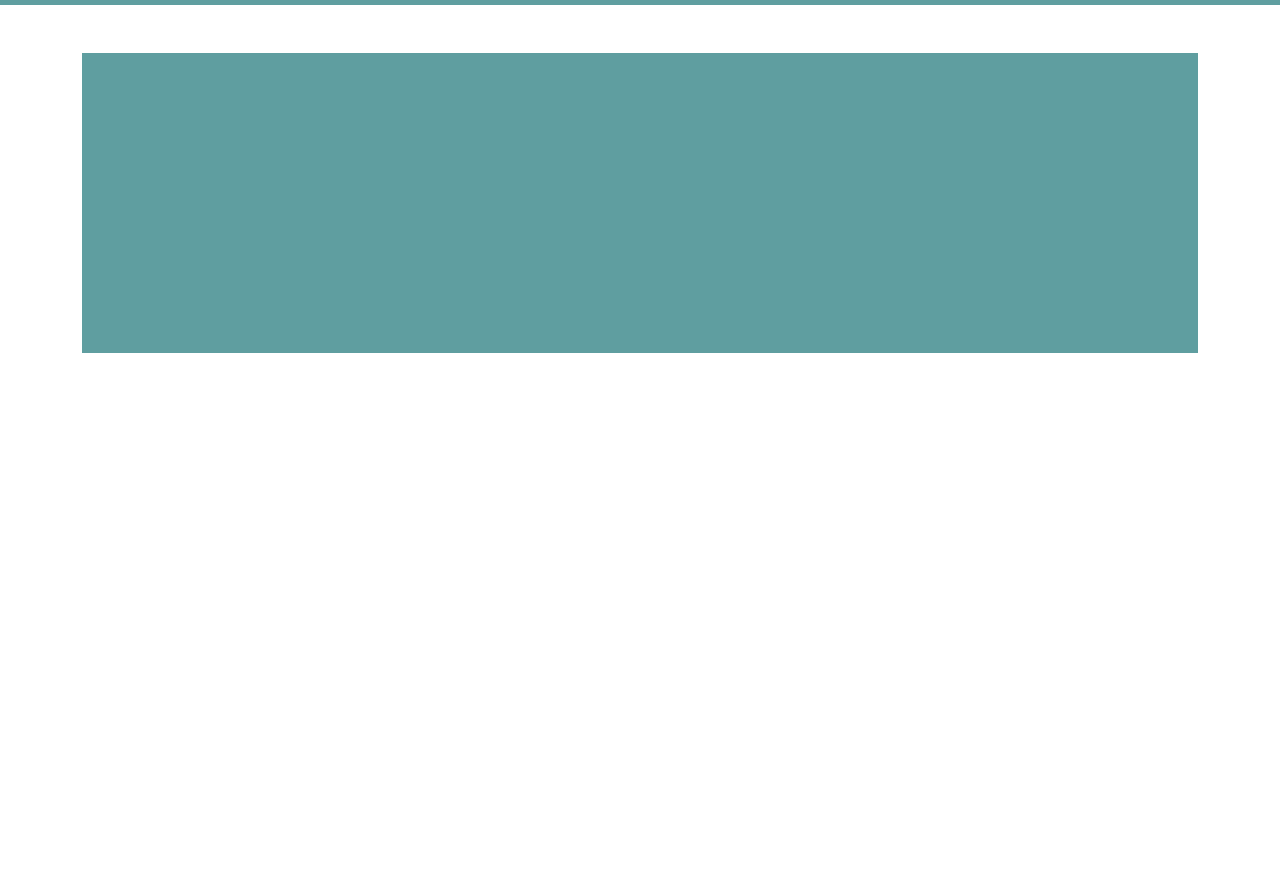
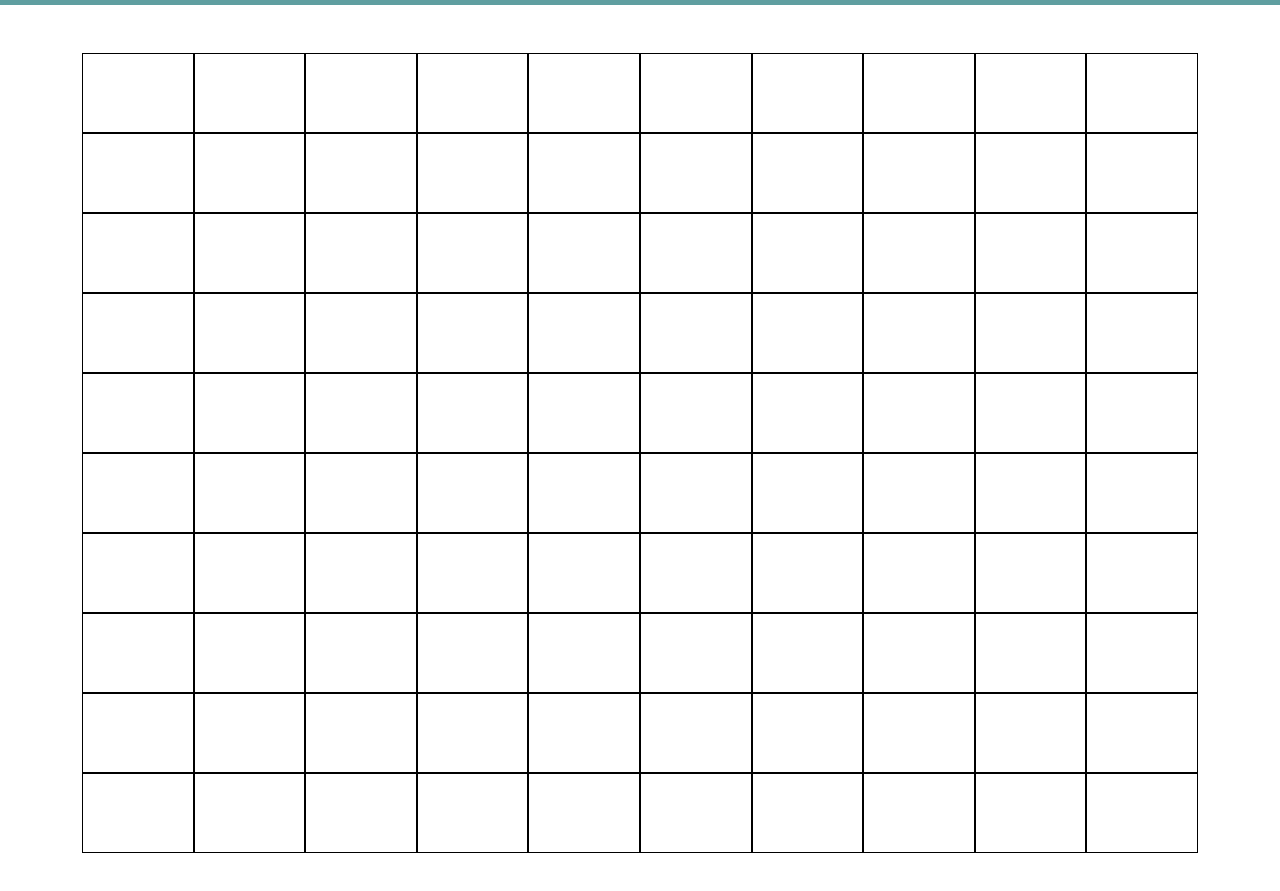
Before and after one commit to RobyLedda94/fizz-buzz, a plain HTML site: page index.html in a window 1280 px wide. Shown: the part 67-958 px from the top of the page. Before the commit the page ends 800 px from the top, so only its background shows below. Drawn offline with nearby package versions, Linux system fonts and the light colour scheme.

Commit message:
[UPD] layout per gli squares e media query

```diff
--- a/css/style.css
+++ b/css/style.css
@@ -15,8 +15,20 @@
 }
 
 .content-main {
-    height: 300px;
     background-color: cadetblue;
+}
+
+
+#gridFizzBuzz {
+    display: flex;
+    flex-wrap: wrap;
+}
+
+.square {
+    width: calc(100% / 2);
+    height: 80px;
+    background-color: white;
+    border: 1px solid black;
 }
 
 
@@ -49,8 +61,20 @@
 
 /* Media query */
 
+@media screen and (min-width: 376px) {
+    .square {
+        width: calc(100% / 5);
+    }
+}
+
 @media screen and (min-width: 576px) {
     .media-button {
         justify-content: end;
     }
 }
+
+@media screen and (min-width: 768px) {
+    .square {
+        width: calc(100% / 10);
+    }
+}
--- a/index.html
+++ b/index.html
@@ -34,7 +34,108 @@
             <div class="row">
                 <div class="col-12">
                     <div class="content-main">
-
+                        <div id="gridFizzBuzz">
+                            <div class="square"></div>
+                            <div class="square"></div>
+                            <div class="square"></div>
+                            <div class="square"></div>
+                            <div class="square"></div>
+                            <div class="square"></div>
+                            <div class="square"></div>
+                            <div class="square"></div>
+                            <div class="square"></div>
+                            <div class="square"></div>
+                            <div class="square"></div>
+                            <div class="square"></div>
+                            <div class="square"></div>
+                            <div class="square"></div>
+                            <div class="square"></div>
+                            <div class="square"></div>
+                            <div class="square"></div>
+                            <div class="square"></div>
+                            <div class="square"></div>
+                            <div class="square"></div>
+                            <div class="square"></div>
+                            <div class="square"></div>
+                            <div class="square"></div>
+                            <div class="square"></div>
+                            <div class="square"></div>
+                            <div class="square"></div>
+                            <div class="square"></div>
+                            <div class="square"></div>
+                            <div class="square"></div>
+                            <div class="square"></div>
+                            <div class="square"></div>
+                            <div class="square"></div>
+                            <div class="square"></div>
+                            <div class="square"></div>
+                            <div class="square"></div>
+                            <div class="square"></div>
+                            <div class="square"></div>
+                            <div class="square"></div>
+                            <div class="square"></div>
+                            <div class="square"></div>
+                            <div class="square"></div>
+                            <div class="square"></div>
+                            <div class="square"></div>
+                            <div class="square"></div>
+                            <div class="square"></div>
+                            <div class="square"></div>
+                            <div class="square"></div>
+                            <div class="square"></div>
+                            <div class="square"></div>
+                            <div class="square"></div>
+                            <div class="square"></div>
+                            <div class="square"></div>
+                            <div class="square"></div>
+                            <div class="square"></div>
+                            <div class="square"></div>
+                            <div class="square"></div>
+                            <div class="square"></div>
+                            <div class="square"></div>
+                            <div class="square"></div>
+                            <div class="square"></div>
+                            <div class="square"></div>
+                            <div class="square"></div>
+                            <div class="square"></div>
+                            <div class="square"></div>
+                            <div class="square"></div>
+                            <div class="square"></div>
+                            <div class="square"></div>
+                            <div class="square"></div>
+                            <div class="square"></div>
+                            <div class="square"></div>
+                            <div class="square"></div>
+                            <div class="square"></div>
+                            <div class="square"></div>
+                            <div class="square"></div>
+                            <div class="square"></div>
+                            <div class="square"></div>
+                            <div class="square"></div>
+                            <div class="square"></div>
+                            <div class="square"></div>
+                            <div class="square"></div>
+                            <div class="square"></div>
+                            <div class="square"></div>
+                            <div class="square"></div>
+                            <div class="square"></div>
+                            <div class="square"></div>
+                            <div class="square"></div>
+                            <div class="square"></div>
+                            <div class="square"></div>
+                            <div class="square"></div>
+                            <div class="square"></div>
+                            <div class="square"></div>
+                            <div class="square"></div>
+                            <div class="square"></div>
+                            <div class="square"></div>
+                            <div class="square"></div>
+                            <div class="square"></div>
+                            <div class="square"></div>
+                            <div class="square"></div>
+                            <div class="square"></div>
+                            <div class="square"></div>
+                        </div>
                     </div>
                 </div>
             </div>
```
